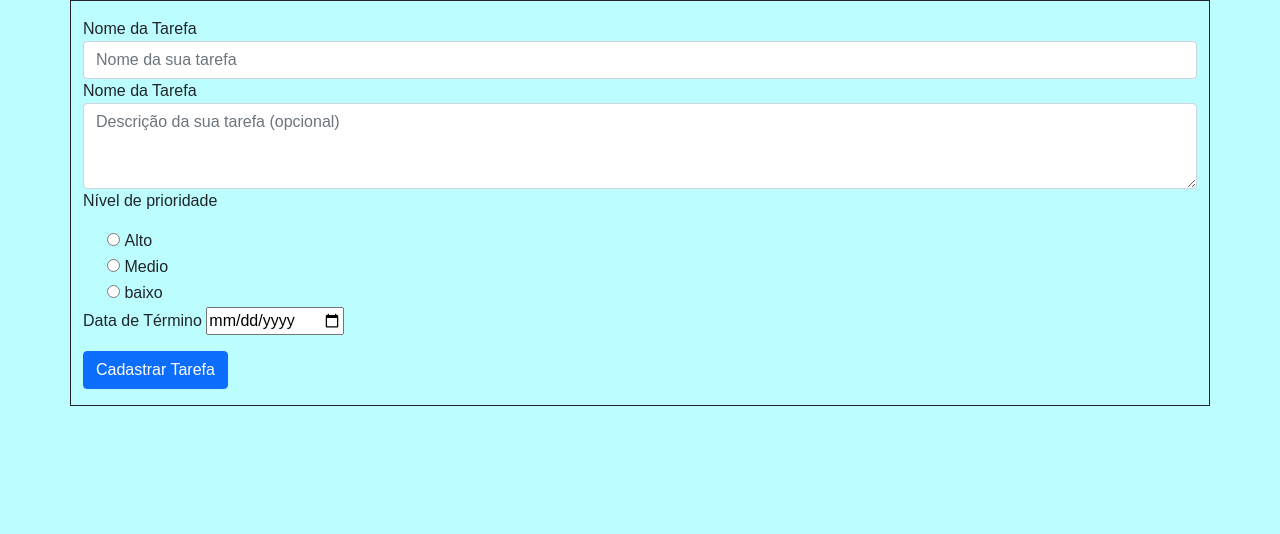
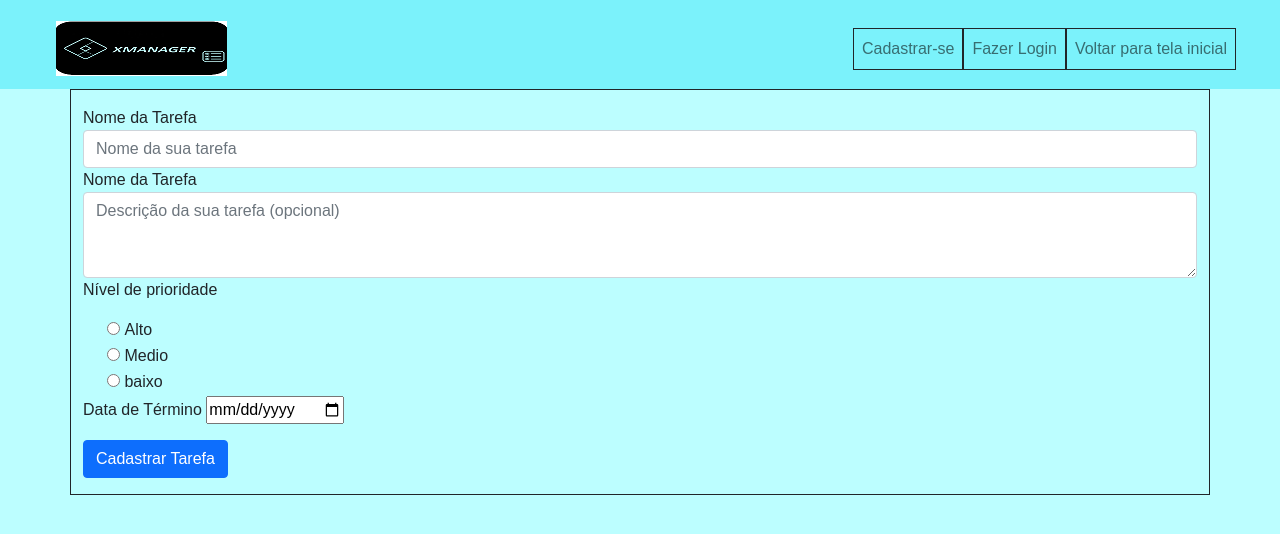
Before and after one commit to DavidCohen84/DavidCohen84.github.io, a plain HTML site: page FormTarefa.html in a window 1280 px wide. Drawn offline with nearby package versions, Linux system fonts and the light colour scheme.

Commit message:
Navegabilidade Teste

```diff
--- a/FormTarefa.html
+++ b/FormTarefa.html
@@ -10,6 +10,40 @@
 
 </head>
 <body>
+    <header>
+        <nav class="navbar navbar-expand-md navbar-light pt-3 pb-2">
+          <div class="container-xxl">
+            <!-- navbar brand / title -->
+            <a class="navbar-brand" href="#intro">
+              <!--<span class="text-secondary fw-bold">
+                Xmanager
+              </span>-->
+              <div class="container-xxl">
+                <img class="img-fluid" src="assets/img/Xmanager-Fundo-transparente.png" alt="logoXmanager">
+              </div>
+            </a>
+            <!-- toggle button for mobile nav -->
+            <button class="navbar-toggler" type="button" data-bs-toggle="collapse" data-bs-target="#main-nav" aria-controls="main-nav" aria-expanded="false" aria-label="Toggle navigation">
+              <span class="navbar-toggler-icon"></span>
+            </button>
+
+            <!-- navbar links -->
+            <div class="collapse navbar-collapse justify-content-end align-center" id="main-nav">
+              <ul class="navbar-nav">
+                <li class="nav-item border border-dark">
+                  <a class="nav-link" href="tela.html">Cadastrar-se</a>
+                </li>
+                <li class="nav-item border border-dark">
+                  <a class="nav-link" href="#login">Fazer Login</a>
+                </li>
+                <li class="nav-item border border-dark">
+                  <a class="nav-link" href="index.html">Voltar para tela inicial</a>
+                </li>
+              </ul>
+            </div>
+          </div>
+        </nav>
+       </header>
         <div class="container-xl border border-dark pb-3 pt-3">
             <form>
                 <div class="form-group">
```
